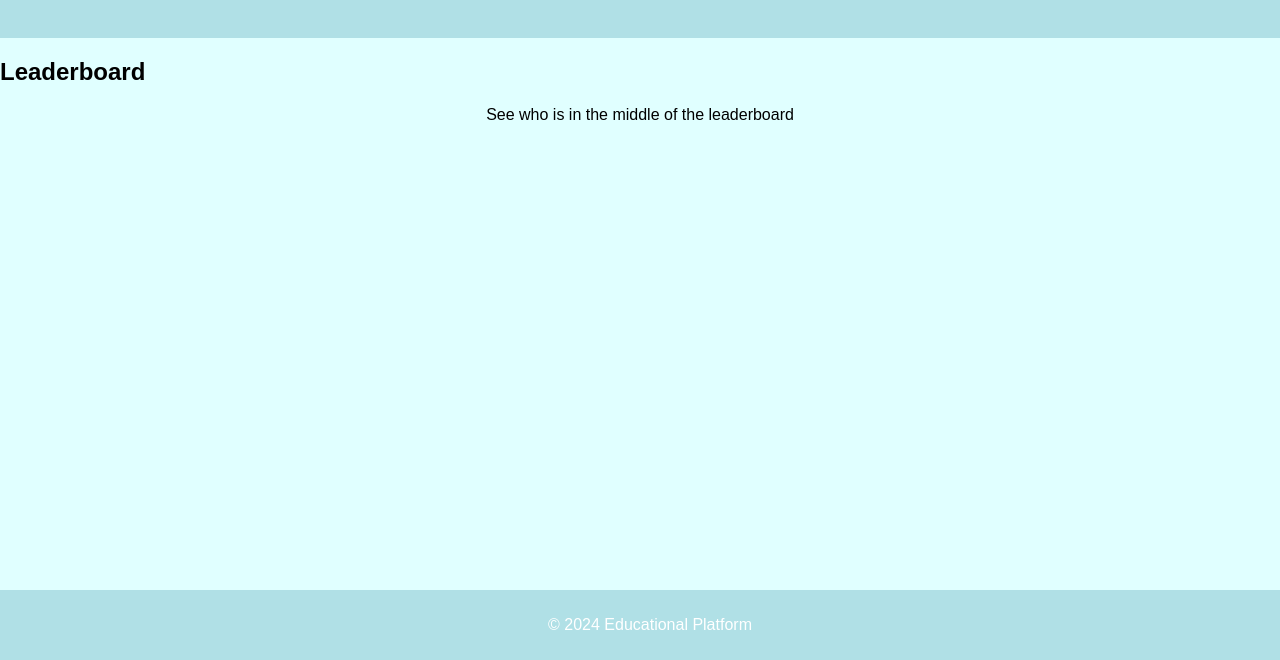
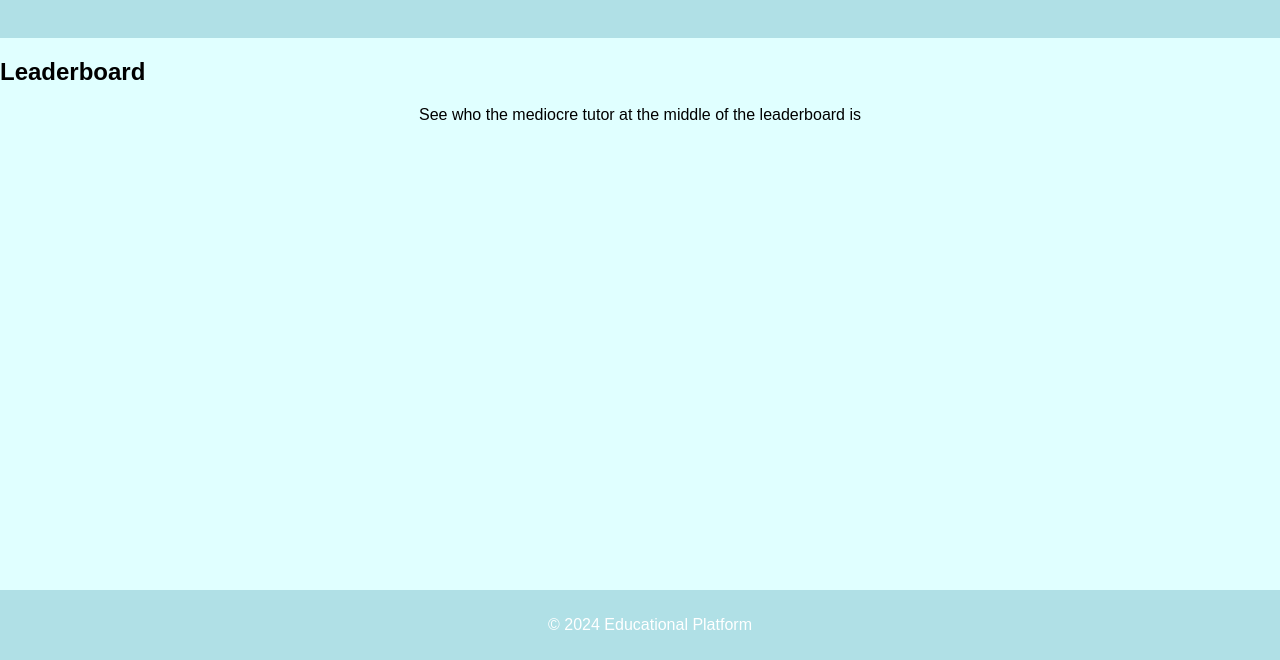
Before and after one commit to PandaGrdn/AnonTutoring, a website: page public/leaderboard.html in a window 1280 px wide. Shown: the part 140-800 px from the top of the page. Drawn offline with Linux system fonts and the light colour scheme.

Commit message:
I changed some text for the see whoo part.

```diff
--- a/public/leaderboard.html
+++ b/public/leaderboard.html
@@ -25,7 +25,7 @@
     <main>
         <section>
             <h2>Leaderboard</h2>
-            <p>See who is in the middle of the leaderboard</p>
+            <p>See who the mediocre tutor at the middle of the leaderboard is</p>
         </section>
     </main>
     <footer>
```
